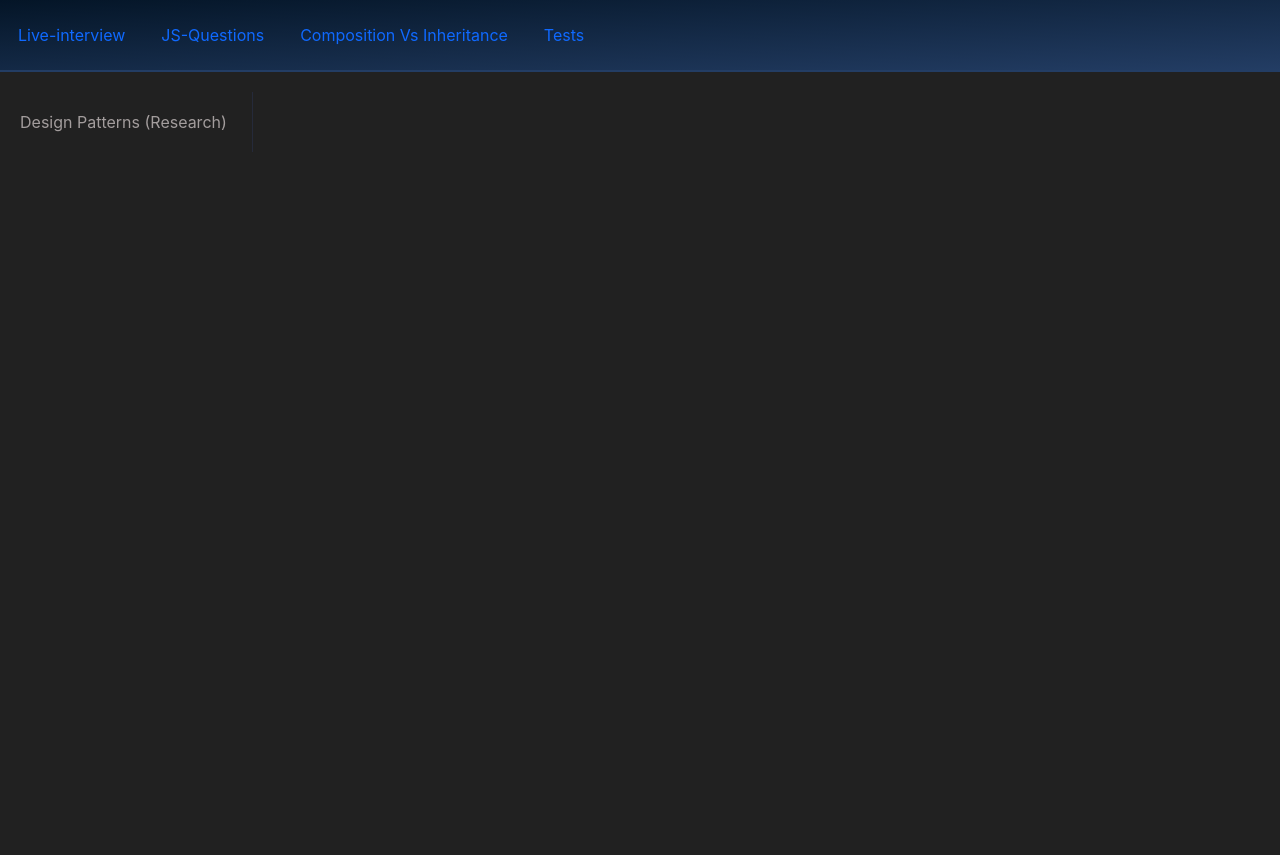
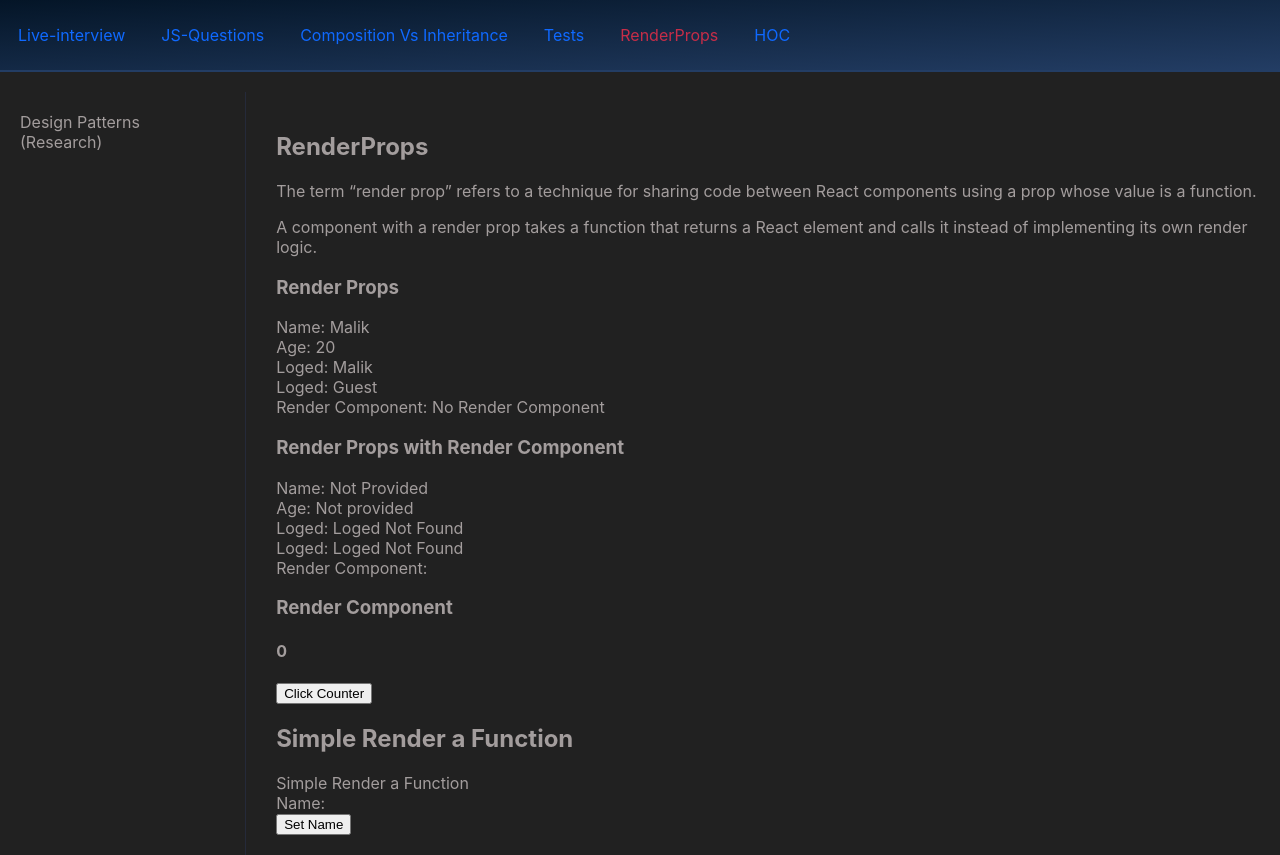
Before and after one commit to Malik9299/my-react-app-18, a React (Create React App) app: page /render-props in a window 1280 px wide. Before the commit the page ends 800 px from the top, so only its background shows below. Built offline with nearby package versions, Linux system fonts and the light colour scheme.

Commit message:
HOC and Props Rendering

```diff
--- a/package.json
+++ b/package.json
@@ -10,6 +10,7 @@
     "@types/node": "^22.5.2",
     "@types/react": "^18.3.5",
     "@types/react-dom": "^18.3.0",
+    "@types/react-router-dom": "^5.3.3",
     "react": "^18.3.1",
     "react-dom": "^18.3.1",
     "react-router-dom": "^6.26.1",
--- a/src/components/NaveBar.tsx
+++ b/src/components/NaveBar.tsx
@@ -12,11 +12,12 @@ const NaveBar = () => {
       title: "Composition Vs Inheritance",
       link: "/composition-vs-inheritance",
     },
-
     {
       title: "Tests",
       link: "/tests",
     },
+    { title: "RenderProps", link: "/render-props" },
+    { title: "HOC", link: "/hoc" },
   ];
 
   return (
--- a/src/components/Router.tsx
+++ b/src/components/Router.tsx
@@ -12,6 +12,8 @@ import T03Closure from "./JsQuestion/T03Closure";
 import Home from "../pages/Home";
 import T04UseOfThis from "./JsQuestion/T04UseOfThis";
 import Tests from "./T33.Tests/Tests";
+import RenderProps from "./T16.RenderProps";
+import HigherOrderComponents from "./T15.HigherOrderComponents";
 
 const Router = () => {
   return (
@@ -41,6 +43,8 @@ const Router = () => {
               <Route path="closure" element={<T03Closure />} />
               <Route path="use-of-this" element={<T04UseOfThis />} />
             </Route>
+            <Route path="render-props" element={<RenderProps />} />
+            <Route path="hoc" element={<HigherOrderComponents />} />
           </Routes>
         </div>
       </div>
--- /dev/null
+++ b/src/components/T15.HigherOrderComponents/ClickCounter.tsx
@@ -0,0 +1,17 @@
+import { FC, Fragment } from "react";
+
+import UpdatedCounter from "./UpdatedCounter";
+
+interface CounterProps {
+  count: number;
+  incrementCount: () => void;
+}
+const ClickCounter: FC<CounterProps> = ({ count, incrementCount }) => {
+  return (
+    <Fragment>
+      <div>Count: {count}</div>
+      <button onClick={incrementCount}>Click</button>
+    </Fragment>
+  );
+};
+export default UpdatedCounter(ClickCounter);
--- /dev/null
+++ b/src/components/T15.HigherOrderComponents/UpdatedCounter.tsx
@@ -0,0 +1,18 @@
+import { useState } from "react";
+import { Fragment } from "react/jsx-runtime";
+
+const UpdatedCounter = (OriginalComponent: any) => {
+  const NewComponent = () => {
+    const [count, setCount] = useState<number>(0);
+    const incrementCount = () => {
+      setCount((n) => n + 1);
+    };
+    return (
+      <Fragment>
+        <OriginalComponent count={count} incrementCount={incrementCount} />
+      </Fragment>
+    );
+  };
+  return NewComponent;
+};
+export default UpdatedCounter;
--- /dev/null
+++ b/src/components/T15.HigherOrderComponents/index.tsx
@@ -0,0 +1,22 @@
+import { FC, Fragment, useState } from "react";
+import ClickCounter from "./ClickCounter";
+
+const HigherOrderComponents: FC = () => {
+  const [name, setName] = useState("");
+  return (
+    <Fragment>
+      <h2>Higher Order Components</h2>
+      <p>
+        A higher-order component is a function that takes a component and
+        returns a new component.
+      </p>
+      <p>
+        A component with a render prop takes a function that returns a React
+        element and calls it instead of implementing its own render logic.
+      </p>
+      <ClickCounter />
+    </Fragment>
+  );
+};
+
+export default HigherOrderComponents;
--- /dev/null
+++ b/src/components/T16.RenderProps/RenderComponent.tsx
@@ -0,0 +1,20 @@
+import { render } from "@testing-library/react";
+import { FC, Fragment } from "react";
+
+interface UserProps {
+  count: number;
+  incrementCount: () => void;
+}
+const RenderComponent: FC<UserProps> = ({ count, incrementCount }) => {
+  return (
+    <Fragment>
+      <h3>Render Component</h3>
+      <h4>{count}</h4>
+      <div>
+        <button onClick={incrementCount}>Click Counter</button>
+      </div>
+    </Fragment>
+  );
+};
+
+export default RenderComponent;
--- /dev/null
+++ b/src/components/T16.RenderProps/RenderFunction.tsx
@@ -0,0 +1,19 @@
+import { FC, Fragment } from "react";
+
+interface RenderFunctionProps {
+  name: string;
+  setName: (value: string) => void;
+}
+
+const RenderFunction: FC<RenderFunctionProps> = ({ name, setName }) => {
+  return (
+    <Fragment>
+      <div>Simple Render a Function</div>
+      <div>Name: {name}</div>
+      <div>
+        <button onClick={() => setName("Awan")}>Set Name</button>
+      </div>
+    </Fragment>
+  );
+};
+export default RenderFunction;
--- /dev/null
+++ b/src/components/T16.RenderProps/UserRenderProps.tsx
@@ -0,0 +1,37 @@
+import { render } from "@testing-library/react";
+import { FC, Fragment, useState } from "react";
+
+interface UserProps {
+  title?: string;
+  age?: () => number;
+  name?: () => string;
+  loged?: (value: boolean) => string;
+  render?: (value: number, incrementValue: () => void) => React.ReactNode;
+}
+const UserRenderProps: FC<UserProps> = ({
+  title,
+  age,
+  name,
+  loged,
+  render,
+}) => {
+  const [value, setValue] = useState(0);
+  const incrementValue = () => {
+    setValue((n) => n + 1);
+  };
+  return (
+    <Fragment>
+      <h3>{title ? title : "Other title"}</h3>
+      <div>Name: {name ? name() : "Not Provided"}</div>
+      <div> Age: {age ? age() : "Not provided"}</div>
+      <div>Loged: {loged ? loged(true) : "Loged Not Found"}</div>
+      <div>Loged: {loged ? loged(false) : "Loged Not Found"}</div>
+      <div>
+        Render Component:{" "}
+        {render ? render(value, incrementValue) : "No Render Component"}
+      </div>
+    </Fragment>
+  );
+};
+
+export default UserRenderProps;
--- /dev/null
+++ b/src/components/T16.RenderProps/index.tsx
@@ -0,0 +1,37 @@
+import { FC, Fragment, useState } from "react";
+import UserRenderProps from "./UserRenderProps";
+import RenderComponent from "./RenderComponent";
+import RenderFunction from "./RenderFunction";
+
+const RenderProps: FC = () => {
+  const [name, setName] = useState("");
+  return (
+    <Fragment>
+      <h2>RenderProps</h2>
+      <p>
+        The term “render prop” refers to a technique for sharing code between
+        React components using a prop whose value is a function.
+      </p>
+      <p>
+        A component with a render prop takes a function that returns a React
+        element and calls it instead of implementing its own render logic.
+      </p>
+      <UserRenderProps
+        title="Render Props"
+        name={() => "Malik"}
+        age={() => 20}
+        loged={(isLogedIn) => (isLogedIn ? "Malik" : "Guest")}
+      />
+      <UserRenderProps
+        title="Render Props with Render Component"
+        render={(count, incrementCount) => (
+          <RenderComponent count={count} incrementCount={incrementCount} />
+        )}
+      />
+      <h2>Simple Render a Function</h2>
+      <RenderFunction name={name} setName={setName} />
+    </Fragment>
+  );
+};
+
+export default RenderProps;
```
Also changed, not shown: src/App2.tsx (added, +22 -0 lines), src/components/T16.RenderProps/UserRenderProps copy.tsx (added, +36 -0 lines), 2 other files (tests, documents, lock files or other folders).
